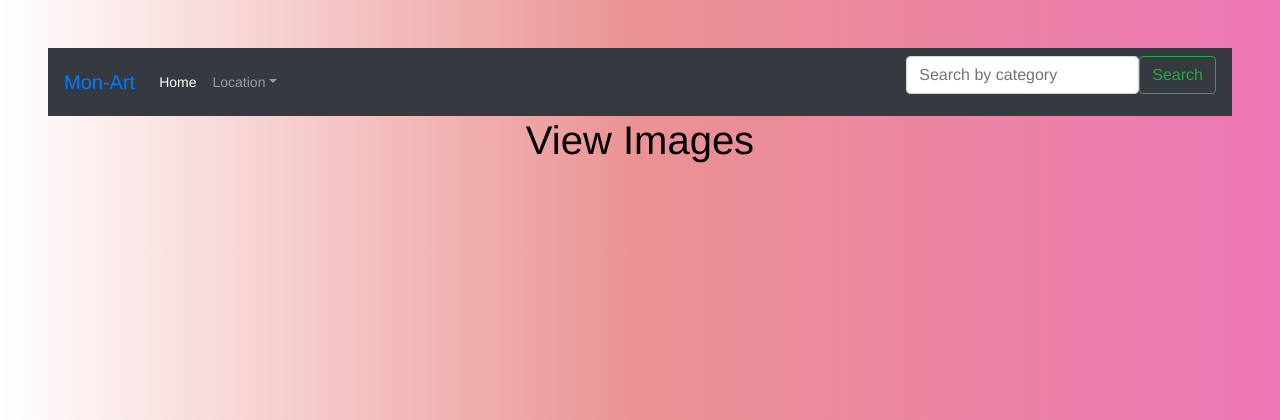
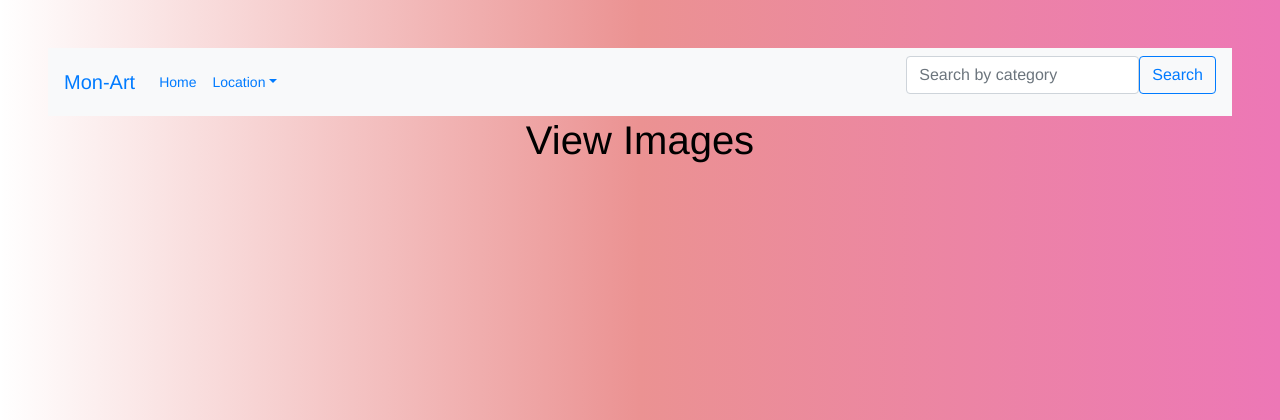
Before and after one commit to Karenkoech/Gallery_app, a Django app: template images/templates/images/home.html in a window 1280 px wide. Shown: the top 420 px of the page. Run offline with Django 3.2, Linux system fonts and the light colour scheme; the template is opened without the code that fills it, so the values that code supplies are empty; some libraries are stand-ins or nearby versions.

Commit message:
add applied changes to navbar

```diff
--- a/images/templates/navbar.html
+++ b/images/templates/navbar.html
@@ -7,7 +7,7 @@
 </head>
 <body>
 
-  <nav class="navbar navbar-expand-lg navbar-dark bg-dark">
+  <nav class="navbar navbar-expand-sm bg-light justify-content-center">
     <a class="navbar-brand text-primary font-size:30px" href="{% url 'gallery'%}">Mon-Art</a>
     <button class="navbar-toggler d-lg-none" type="button" data-toggle="collapse" data-target="#collapsibleNavId" aria-controls="collapsibleNavId"
         aria-expanded="false" aria-label="Toggle navigation">
@@ -16,10 +16,10 @@
     <div class="collapse navbar-collapse" id="collapsibleNavId">
       <ul class="navbar-nav mr-auto mt-2 mt-lg-0">
         <li class="nav-item active">
-          <a class="nav-link text-center" href="{% url 'home'%}">Home <span class="sr-only">(current)</span></a>
+          <a class="nav-link text-primary" href="{% url 'home'%}">Home <span class="sr-only">(current)</span></a>
         </li>
         <li class="nav-item dropdown">
-          <a class="nav-link dropdown-toggle text-center" href="{% url 'search_location'%}" id="dropdownId" data-toggle="dropdown" aria-haspopup="true" aria-expanded="false">Location</a>
+          <a class="nav-link dropdown-toggle text-primary" href="{% url 'search_location'%}" id="dropdownId" data-toggle="dropdown" aria-haspopup="true" aria-expanded="false">Location</a>
           <div class="dropdown-menu" aria-labelledby="dropdownId">
             <a class="dropdown-item" href="{% url 'search_category' %}">Kenya</a>
             <a class="dropdown-item" href="{% url 'search_category' %}">Other</a>
@@ -29,7 +29,7 @@
       <form class="d-flex" role="search" method="POST" action="{% url 'search_category' %}">
         {% csrf_token %}
         <input class="form-control me-2" type="search" name="image_category" placeholder="Search by category" aria-label="Search">
-        <button class="btn btn-outline-success" type="submit">Search</button>
+        <button class="btn btn-outline-primary" type="submit">Search</button>
       </form>
 
     </div>
```
